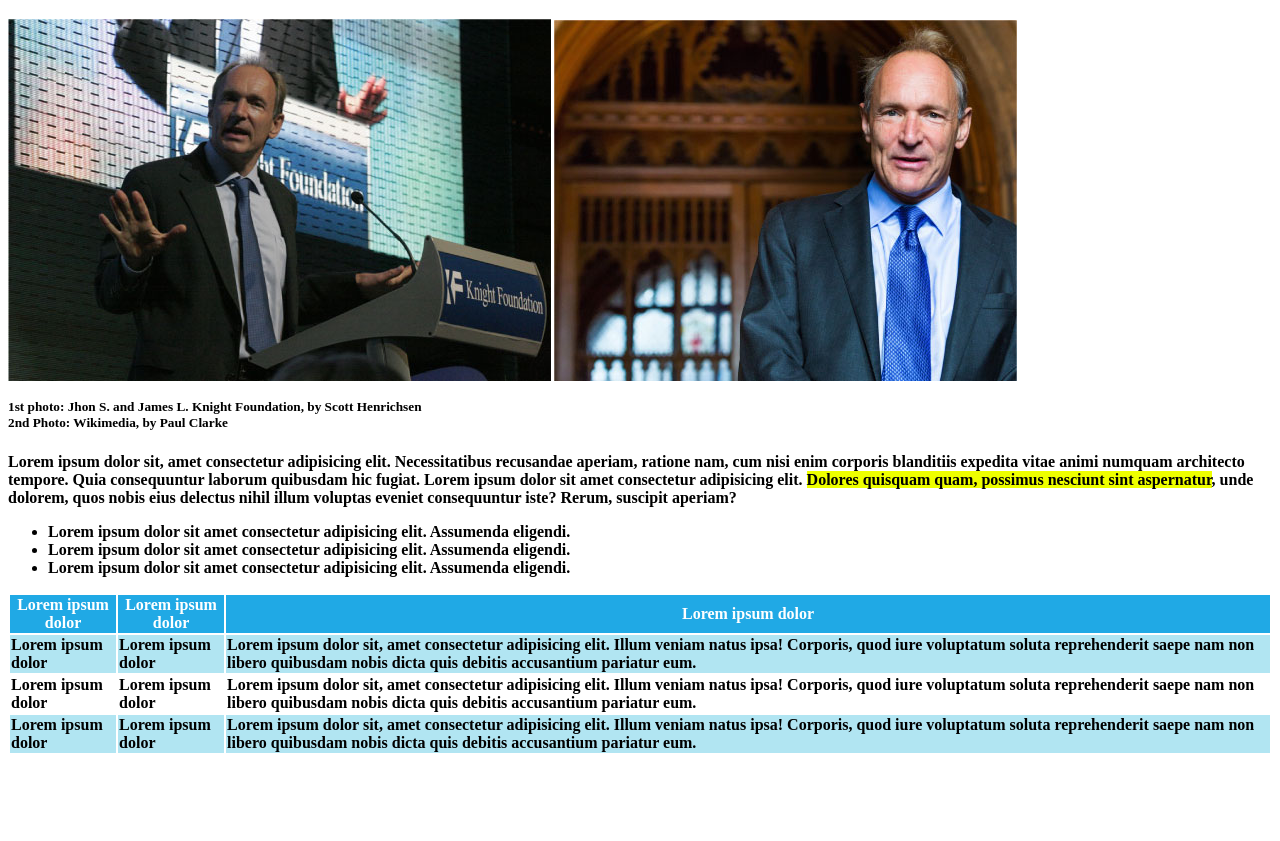
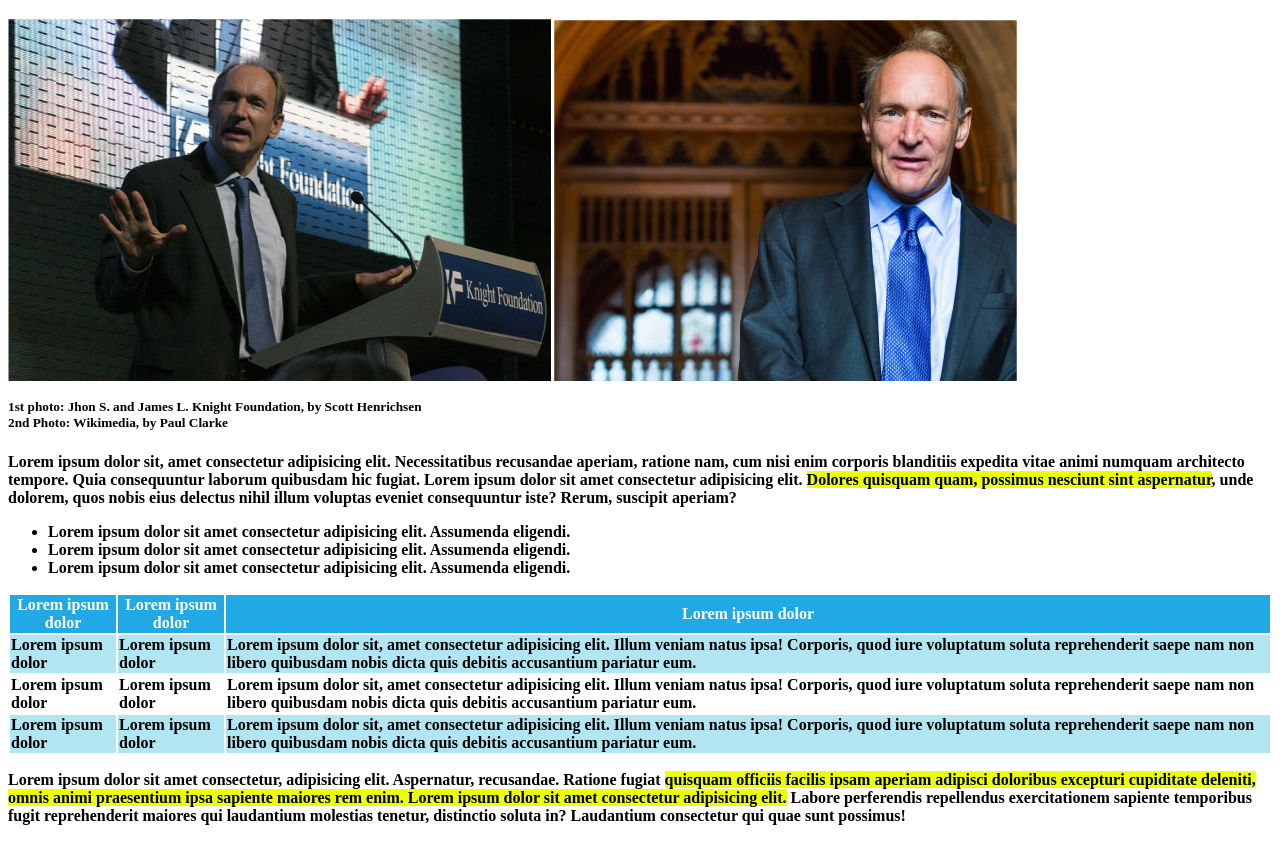
Before and after one commit to MatteoGiunta97/html-css-booleaner, a plain HTML site: page index.html in a window 1280 px wide. Shown: the part 144-985 px from the top of the page. Before the commit the page ends 907 px from the top, so only its background shows below. Drawn offline with Linux system fonts and the light colour scheme.

Commit message:
feat: add 2nd paragraph

```diff
--- a/index.html
+++ b/index.html
@@ -26,7 +26,7 @@
         </section>
         <!-- primo paragrafo -->
         <section>
-            <p class="font-wg">Lorem ipsum dolor sit, amet consectetur adipisicing elit. Necessitatibus recusandae aperiam, ratione nam, cum nisi enim corporis blanditiis expedita vitae animi numquam architecto tempore. Quia consequuntur laborum quibusdam hic fugiat. Lorem ipsum dolor sit amet consectetur adipisicing elit. <span id="text-bg">Dolores quisquam quam, possimus nesciunt sint aspernatur</span>, unde dolorem, quos nobis eius delectus nihil illum voluptas eveniet consequuntur iste? Rerum, suscipit aperiam?</p>
+            <p class="font-wg">Lorem ipsum dolor sit, amet consectetur adipisicing elit. Necessitatibus recusandae aperiam, ratione nam, cum nisi enim corporis blanditiis expedita vitae animi numquam architecto tempore. Quia consequuntur laborum quibusdam hic fugiat. Lorem ipsum dolor sit amet consectetur adipisicing elit. <span class="text-bg">Dolores quisquam quam, possimus nesciunt sint aspernatur</span>, unde dolorem, quos nobis eius delectus nihil illum voluptas eveniet consequuntur iste? Rerum, suscipit aperiam?</p>
         </section>
         <!-- lista -->
         <section>
@@ -65,6 +65,10 @@
                 </tbody>
             </table>
         </section>
+        <!-- secondo paragrafo -->
+        <section>
+            <p class="font-wg">Lorem ipsum dolor sit amet consectetur, adipisicing elit. Aspernatur, recusandae. Ratione fugiat <span class="text-bg"> quisquam officiis facilis ipsam aperiam adipisci doloribus excepturi cupiditate deleniti, omnis animi praesentium ipsa sapiente maiores rem enim. Lorem ipsum dolor sit amet consectetur adipisicing elit.</span> Labore perferendis repellendus exercitationem sapiente temporibus fugit reprehenderit maiores qui laudantium molestias tenetur, distinctio soluta in? Laudantium consectetur qui quae sunt possimus!</p>
+        </section>
       </main>
 
   </body>
--- a/style.css
+++ b/style.css
@@ -21,7 +21,7 @@ h1{
     font-weight:bold;
 }
 
-#text-bg{
+.text-bg{
     background-color: rgb(238, 255, 0);
 }
 
```
